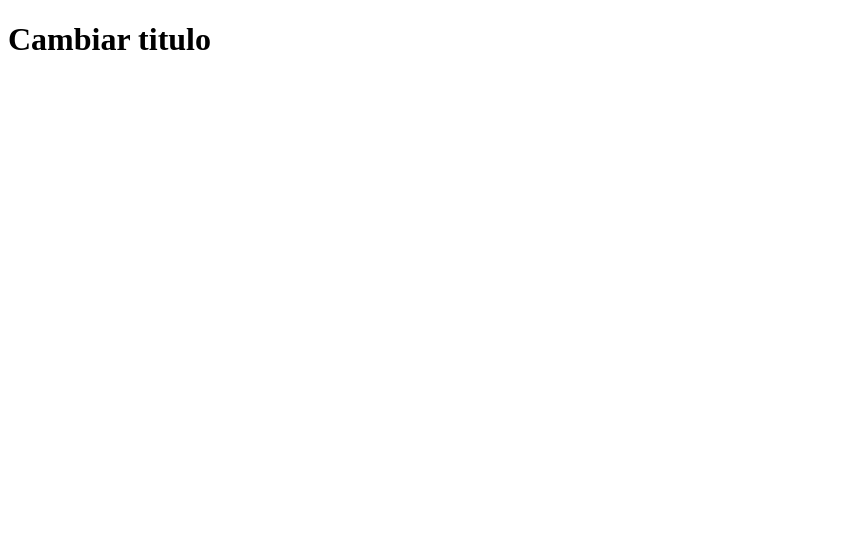
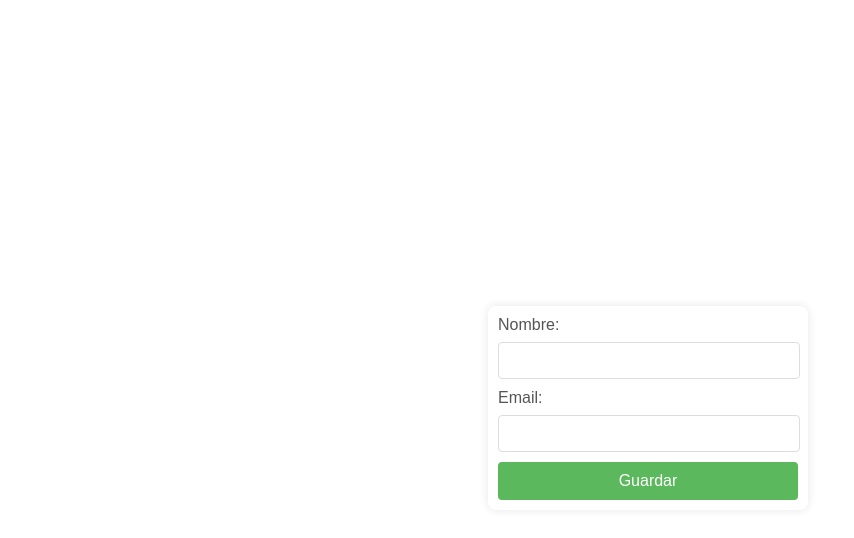
Before and after one commit to jorge-melnik/files-example, a plain HTML site: page frontend/index.html in a window 1280 px wide. Shown: the whole page, without its empty margins (0-854 px from the left). Drawn offline with Linux system fonts and the light colour scheme.

Commit message:
method get

```diff
--- a/frontend/index.html
+++ b/frontend/index.html
@@ -3,9 +3,16 @@
   <head>
     <meta charset="UTF-8" />
     <meta name="viewport" content="width=device-width, initial-scale=1.0" />
-    <title>Cambiar titulo</title>
+    <title>MY SUPPER APP</title>
+    <link rel="stylesheet" href="styles.css" />
   </head>
   <body>
-    <h1>Cambiar titulo</h1>
+    <form action="#" method="GET">
+      <label for="nombre">Nombre:</label>
+      <input type="text" id="nombre" name="nombre" required />
+      <label for="email">Email:</label>
+      <input type="email" id="email" name="email" required />
+      <button type="submit">Guardar</button>
+    </form>
   </body>
 </html>
--- /dev/null
+++ b/frontend/styles.css
@@ -0,0 +1,46 @@
+body {
+  font-family: Arial, sans-serif;
+  display: flex;
+  justify-content: center;
+  align-items: center;
+  height: 100vh;
+  width: 100vw;
+}
+
+form {
+  padding: 10px;
+  margin: 10px;
+  border-radius: 8px;
+  min-width: 300px;
+  box-shadow: 0 0 10px rgba(0, 0, 0, 0.1);
+}
+
+label {
+  display: block;
+  margin-bottom: 8px;
+  color: #555;
+}
+
+input {
+  width: 100%;
+  padding: 10px;
+  margin-bottom: 10px;
+  border: 1px solid #ddd;
+  border-radius: 4px;
+  max-width: 280px;
+}
+
+button {
+  width: 100%;
+  padding: 10px;
+  background-color: #5cb85c;
+  border: none;
+  border-radius: 4px;
+  color: white;
+  font-size: 16px;
+  cursor: pointer;
+}
+
+button:hover {
+  background-color: #4cae4c;
+}
```
